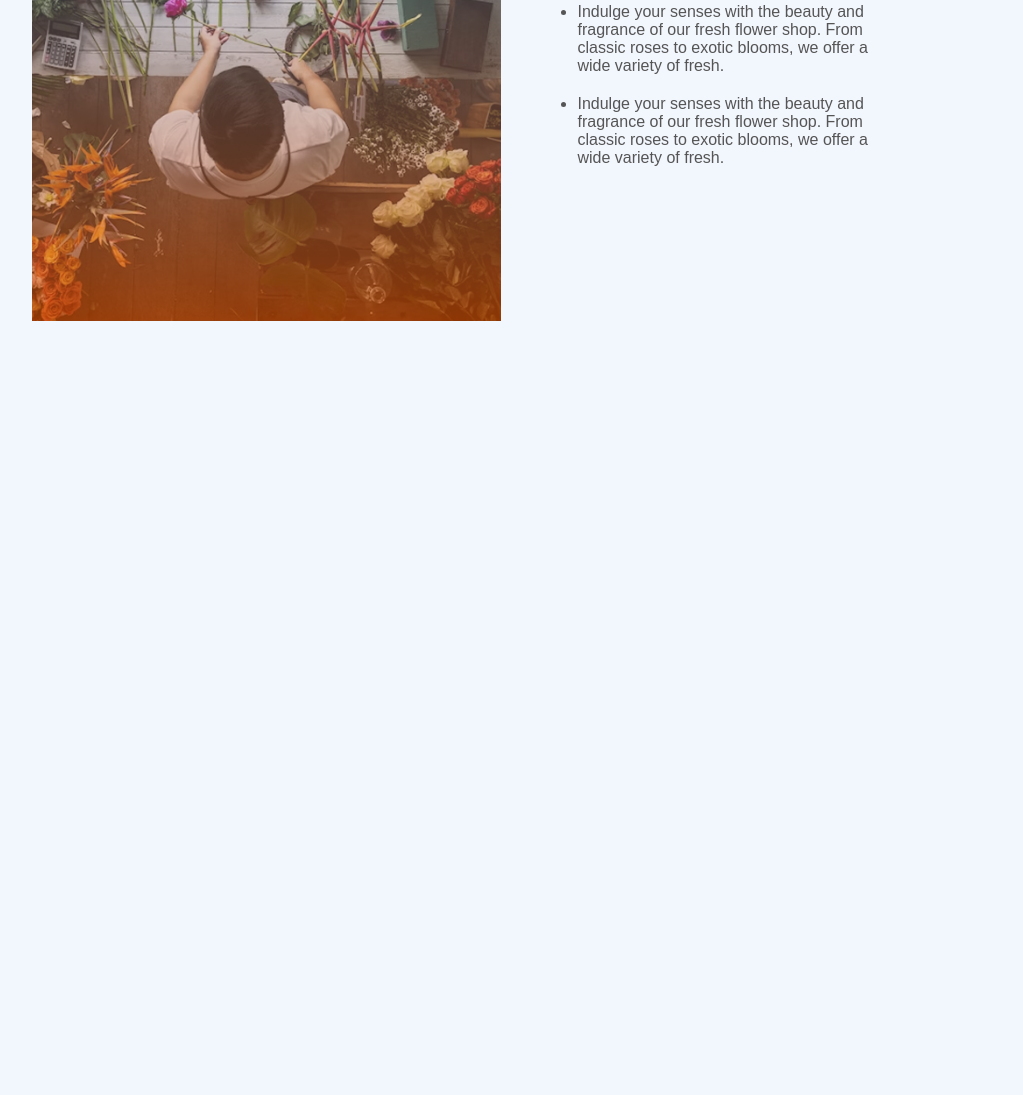
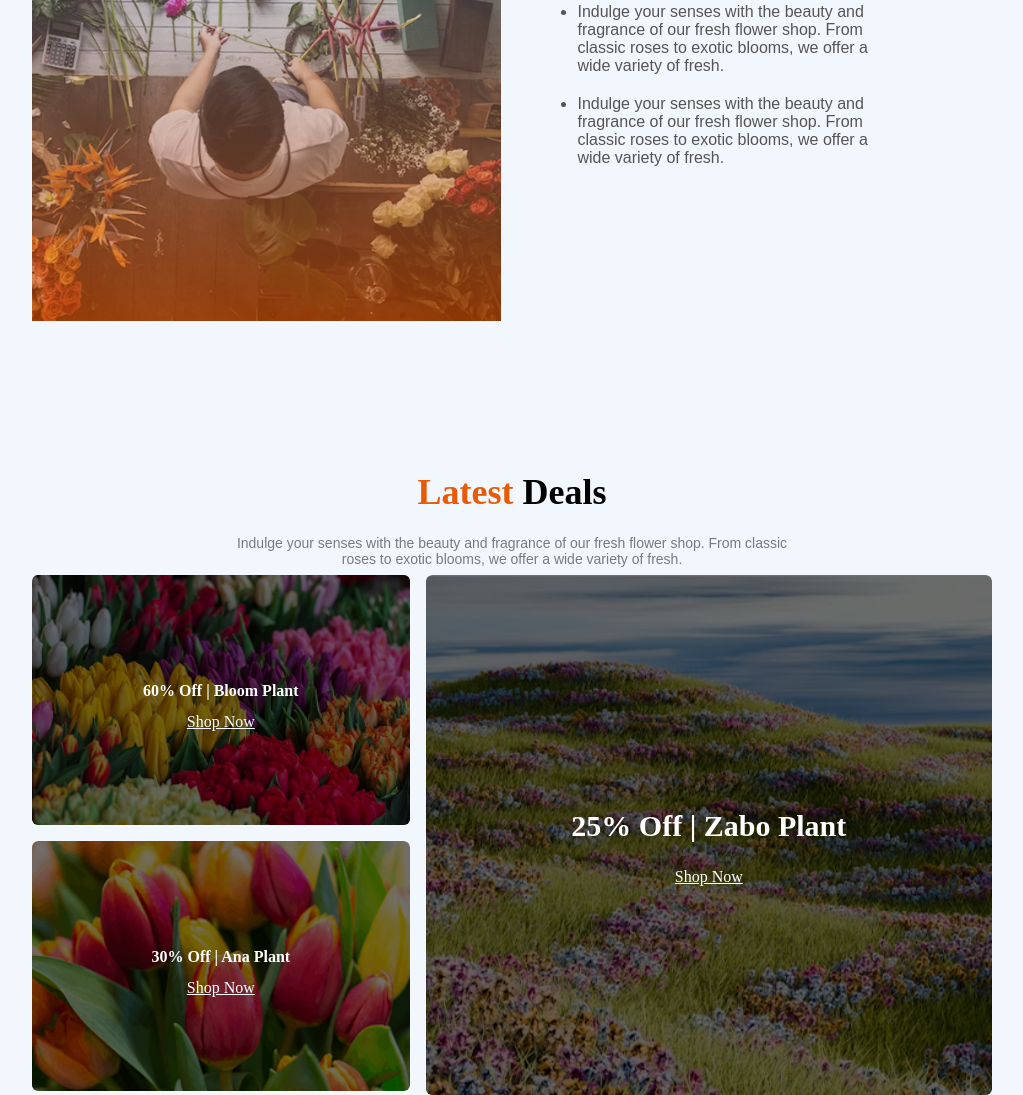
Before and after one commit to tanjirultusher/Faugei-Flower-Shop, a plain HTML site: page index.html in a window 1280 px wide. Shown: the part 2060-3155 px from the top of the page, without its empty margins (128-1151 px from the left). Before the commit the page ends 2381 px from the top, so only its background shows below. Drawn offline with Linux system fonts and the light colour scheme; a web font is replaced by a local one.

Commit message:
added deals section

```diff
--- a/index.html
+++ b/index.html
@@ -219,6 +219,50 @@
             </div>
         </section>
 
+        <section id="Deals" class="deals-section">
+            <div class="deals-section-inner">
+                <div class="deals-header">
+                    <h1 class="deals-title">
+                        <span class="deals-title-highlight">Latest</span> Deals
+                    </h1>
+                    <p class="deals-description">
+                        Indulge your senses with the beauty and fragrance of our fresh flower shop. From classic roses
+                        to exotic blooms, we offer a wide variety of fresh.
+                    </p>
+                </div>
+
+                <div class="deals-grid">
+
+                    <div class="deals-left">
+                        <div class="deals-card deals-card-bloom">
+                            <div class="deals-card-content">
+                                <h1 class="deals-card-title">60% Off | Bloom Plant</h1>
+                                <a href="" class="deals-card-link">Shop Now</a>
+                            </div>
+                        </div>
+
+                        <div class="deals-card deals-card-ana">
+                            <div class="deals-card-content">
+                                <h1 class="deals-card-title">30% Off | Ana Plant</h1>
+                                <a href="" class="deals-card-link">Shop Now</a>
+                            </div>
+                        </div>
+                    </div>
+
+                    <div class="deals-right">
+                        <div class="deals-card deals-card-zabo">
+                            <div class="deals-card-content">
+                                <h1 class="deals-card-title deals-card-title-large">25% Off | Zabo Plant</h1>
+                                <a href="" class="deals-card-link">Shop Now</a>
+                            </div>
+                        </div>
+                    </div>
+                </div>
+            </div>
+        </section>
+
+
+
     </main>
 
 
--- a/styles.css
+++ b/styles.css
@@ -435,3 +435,138 @@ body.body-bg {
     margin-bottom: 1.25rem;
   }
 }
+
+
+
+
+/* Deals Section */
+.deals-section {
+  width: 100%;
+  padding: 0 1rem;
+  margin-top: 1.25rem;
+}
+@media (min-width: 1200px) {
+  .deals-section {
+    padding: 0 10rem;
+    margin-top: 7.5rem;
+  }
+}
+.deals-section-inner {
+  width: 100%;
+}
+.deals-header {
+  display: flex;
+  flex-direction: column;
+  justify-content: center;
+  align-items: center;
+  text-align: center;
+}
+.deals-title {
+  font-size: 1.25rem;
+  font-family: "Noto-sarif", serif;
+  margin-bottom: 0.5rem;
+}
+@media (min-width: 768px) {
+  .deals-title {
+    font-size: 2.25rem;
+  }
+}
+.deals-title-highlight {
+  color: var(--orange);
+}
+.deals-description {
+  opacity: 0.5;
+  font-size: 0.875rem;
+  max-width: var(--container-xl);
+  margin-bottom: 0.5rem;
+}
+.deals-grid {
+  display: flex;
+  flex-direction: column;
+  gap: 1rem;
+  height: auto;
+}
+@media (min-width: 768px) {
+  .deals-grid {
+    flex-direction: row;
+    height: 65vh;
+  }
+}
+.deals-left {
+  width: 100%;
+  display: flex;
+  flex-direction: column;
+  gap: 1rem;
+  height: auto;
+}
+@media (min-width: 768px) {
+  .deals-left {
+    width: 40%;
+    height: 100%;
+  }
+}
+.deals-right {
+  width: 100%;
+  height: 250px;
+}
+@media (min-width: 768px) {
+  .deals-right {
+    width: 60%;
+    height: 100%;
+  }
+}
+.deals-card {
+  border-radius: var(--radius-md);
+  overflow: hidden;
+  position: relative;
+  height: 250px;
+  background-size: cover;
+  background-position: center;
+  transition: transform 0.5s;
+  cursor: default;
+}
+.deals-card:hover {
+  transform: scale(1.05);
+}
+.deals-card-bloom {
+  background-image: url('./assets/deal-bloom.png');
+}
+.deals-card-ana {
+  background-image: url('./assets/deal-ana.png');
+}
+.deals-card-zabo {
+  background-image: url('./assets/deal-zabo.png');
+  height: 250px;
+}
+@media (min-width: 768px) {
+  .deals-card-zabo {
+    height: 100%;
+  }
+}
+.deals-card-content {
+  width: 100%;
+  height: 100%;
+  background: rgba(0,0,0,0.55);
+  border-radius: var(--radius-md);
+  display: flex;
+  flex-direction: column;
+  color: var(--white);
+  justify-content: center;
+  align-items: center;
+  text-align: left;
+  padding: 1rem;
+}
+.deals-card-title {
+  font-family: "Noto-sarif", serif;
+  font-size: 1rem;
+}
+@media (min-width: 768px) {
+  .deals-card-title-large {
+    font-size: 1.875rem;
+  }
+}
+.deals-card-link {
+  text-decoration: underline;
+  color: var(--white);
+  font-family: "Noto-sarif", serif;
+}
```
